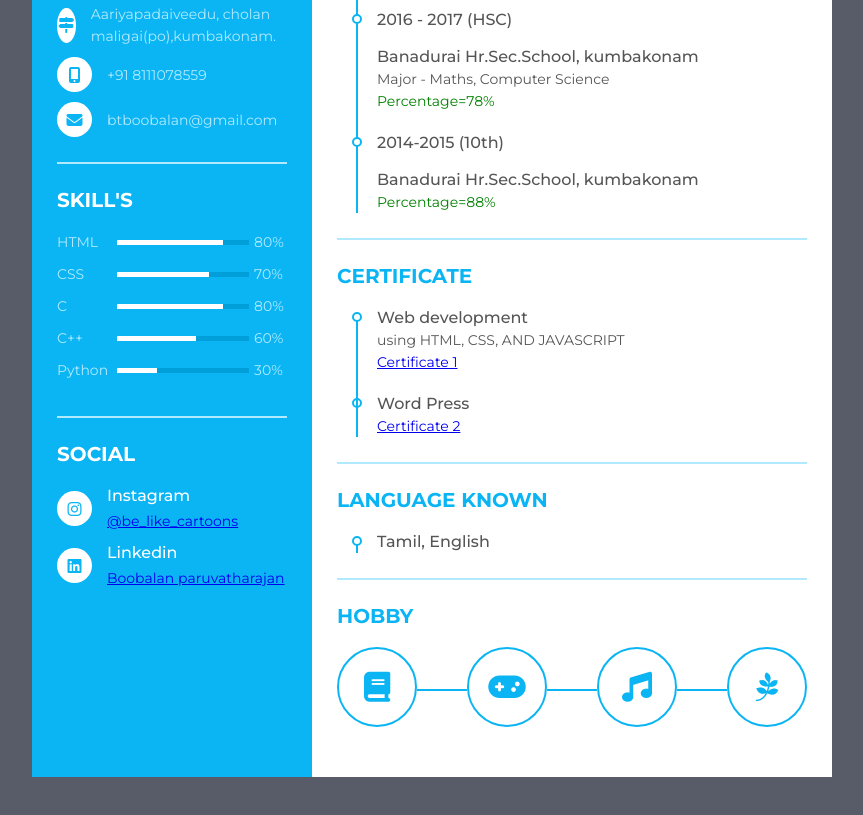
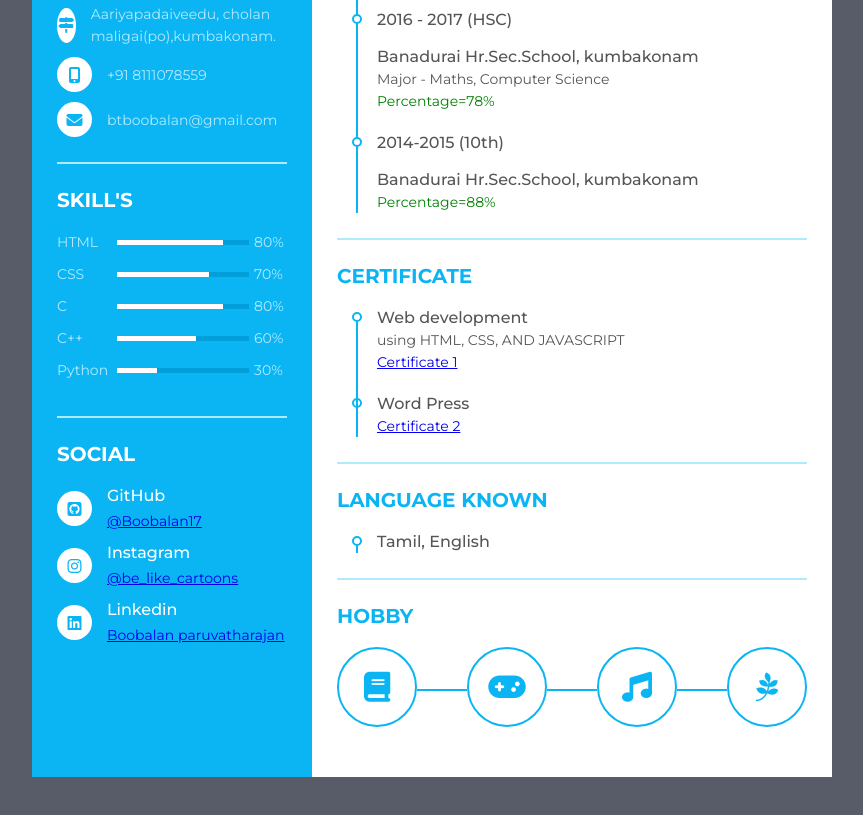
Before and after one commit to Boobalan17/Resume, a plain HTML site: page index.html in a window 1280 px wide. Shown: the part 438-1253 px from the top of the page, without its empty margins (208-1071 px from the left). Drawn offline with Linux system fonts and the light colour scheme.

Commit message:
Update index.html

```diff
--- a/index.html
+++ b/index.html
@@ -124,7 +124,7 @@
            <p class="bold">Social</p>
          </div>
          <ul>
-          <!-- <li>
+          <!--<li>
              <div class="icon">
                <i class="fab fa-facebook-square"></i>
              </div>
@@ -132,16 +132,16 @@
                <p class="semi-bold">Facebook</p>
                <p>babupbn@facebook</p>
              </div>
-           </li>
+           </li>-->
            <li>
              <div class="icon">
-               <i class="fab fa-twitter-square"></i>
+               <i class="fab fa-github-square"></i>
              </div>
              <div class="data">
-               <p class="semi-bold">Twitter</p>
-               <p>be_like_cartoons@twitter</p>
+               <p class="semi-bold">GitHub</p>
+               <a href="https://instagram.com/be_like_cartoons?utm_medium=copy_link">@Boobalan17 </a>
              </div>
-           </li>-->
+           </li>
            <li>
              <div class="icon">
                <i class="fab fa-instagram"></i>
```
